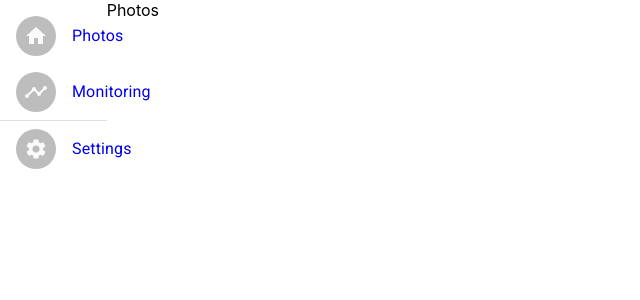
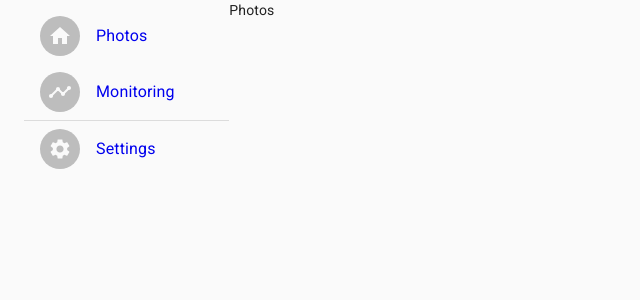
Before and after one commit to ingojaeckel/go-raspberry-pi-timelapse, a React (Create React App) app in the folder frontend/: page / in a window 1280 px wide. Shown: the top 300 px of the page, without its empty margins (0-640 px from the left). Built offline with nearby package versions, Linux system fonts and the light colour scheme.

Commit message:
added centered layout

```diff
--- a/frontend/src/App.tsx
+++ b/frontend/src/App.tsx
@@ -5,7 +5,7 @@ import Grid from '@material-ui/core/Grid';
 import HomeIcon from '@material-ui/icons/Home';
 import SettingsIcon from '@material-ui/icons/Settings';
 import TimelineIcon from '@material-ui/icons/Timeline';
-import { List, Avatar, ListItemAvatar, ListItem, ListItemText, Divider } from '@material-ui/core';
+import { Container, List, Avatar, ListItemAvatar, ListItem, ListItemText, Divider, CssBaseline } from '@material-ui/core';
 import Switcher from './Switch';
 
 const customHistory = createBrowserHistory();
@@ -13,8 +13,11 @@ const customHistory = createBrowserHistory();
 function App() {
   return (
     <Router history={customHistory}>
+      <React.Fragment>
+        <CssBaseline />
+      <Container fixed>
         <Grid container>
-        <Grid item xs={1}>
+          <Grid item xs={2}>
             <List>
               <ListItem to="/" component={NavLink}>
                 <ListItemAvatar>
@@ -43,10 +46,12 @@ function App() {
               </ListItem>
             </List>
           </Grid>
-        <Grid item xs={11}>
+          <Grid item xs={10}>
             <Switcher />
           </Grid>
         </Grid>
+      </Container>
+      </React.Fragment>
     </Router>
   );
 }
```
Lines whose indentation alone changed are shown as unchanged.
